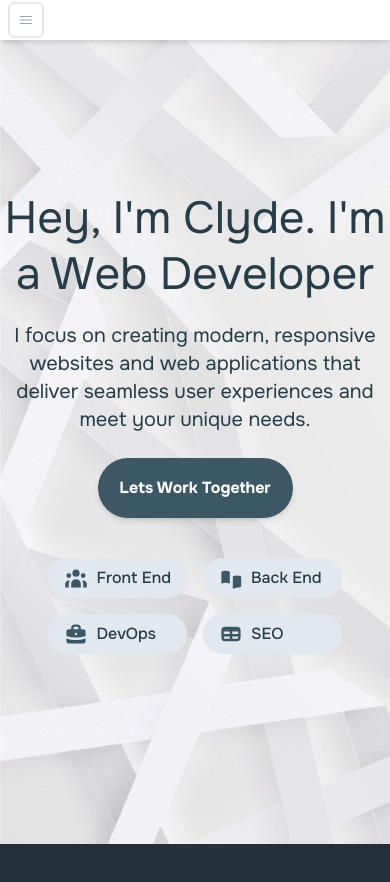
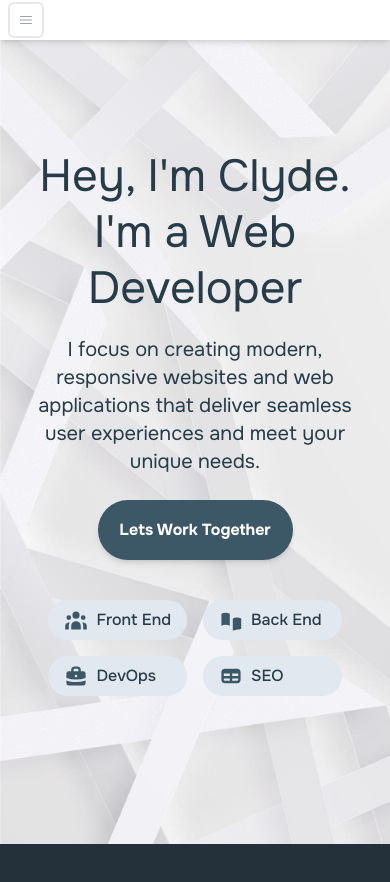
Before and after one commit to jkclyde31/modern-portfolio, a Next.js app: page / in a window 390 px wide. Shown: the top 882 px of the page. Built offline with nearby package versions, Linux system fonts and the light colour scheme.

Commit message:
Font Fix

```diff
--- a/components/Footer.jsx
+++ b/components/Footer.jsx
@@ -21,7 +21,7 @@ const Footer = () => {
           </ul>
         </div> */}
         <div>
-          <p className='text-[18px] text-gray-500 mt-2 md:mt-0'>
+          <p className='text-[15px] md:text-[18px] text-gray-500 mt-2 md:mt-0'>
             {/* &copy; {currentYear} {siteInfo.company_name}. All rights reserved. */}
             All rights reserved.
 
--- a/components/Header.jsx
+++ b/components/Header.jsx
@@ -42,7 +42,7 @@ const Header = ({ children }) => {
       <Navbar />
       <div
         id="Banner"
-        className="font-Onest text-primary flex flex-col items-center justify-center min-h-screen text-center"
+        className="font-Onest text-primary flex flex-col items-center justify-center min-h-screen text-center px-5"
       >
         <h1 className="text-[45px] md:text-[75px] max-w-[1320px] text-center mx-auto md:leading-[1.2] leading-tight">
           Hey, I'm Clyde. I'm a
```
